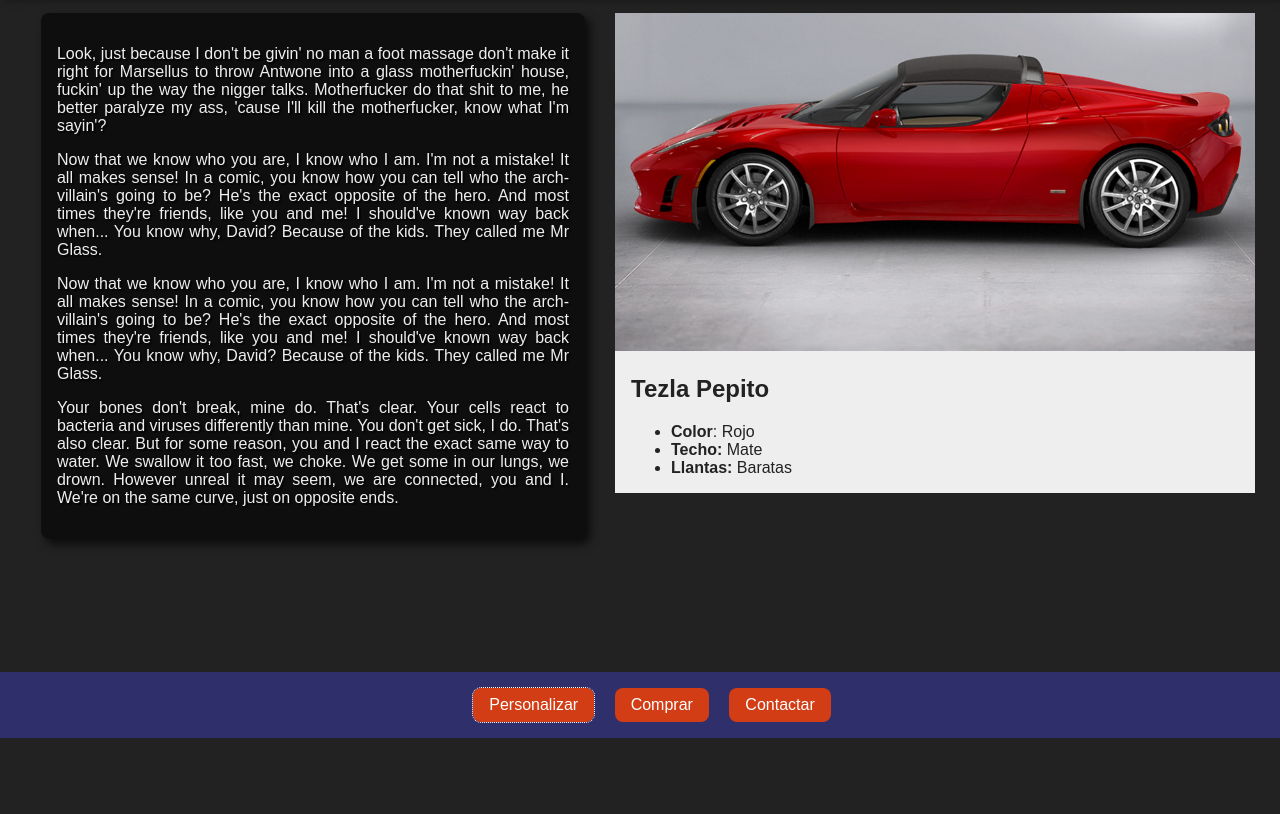
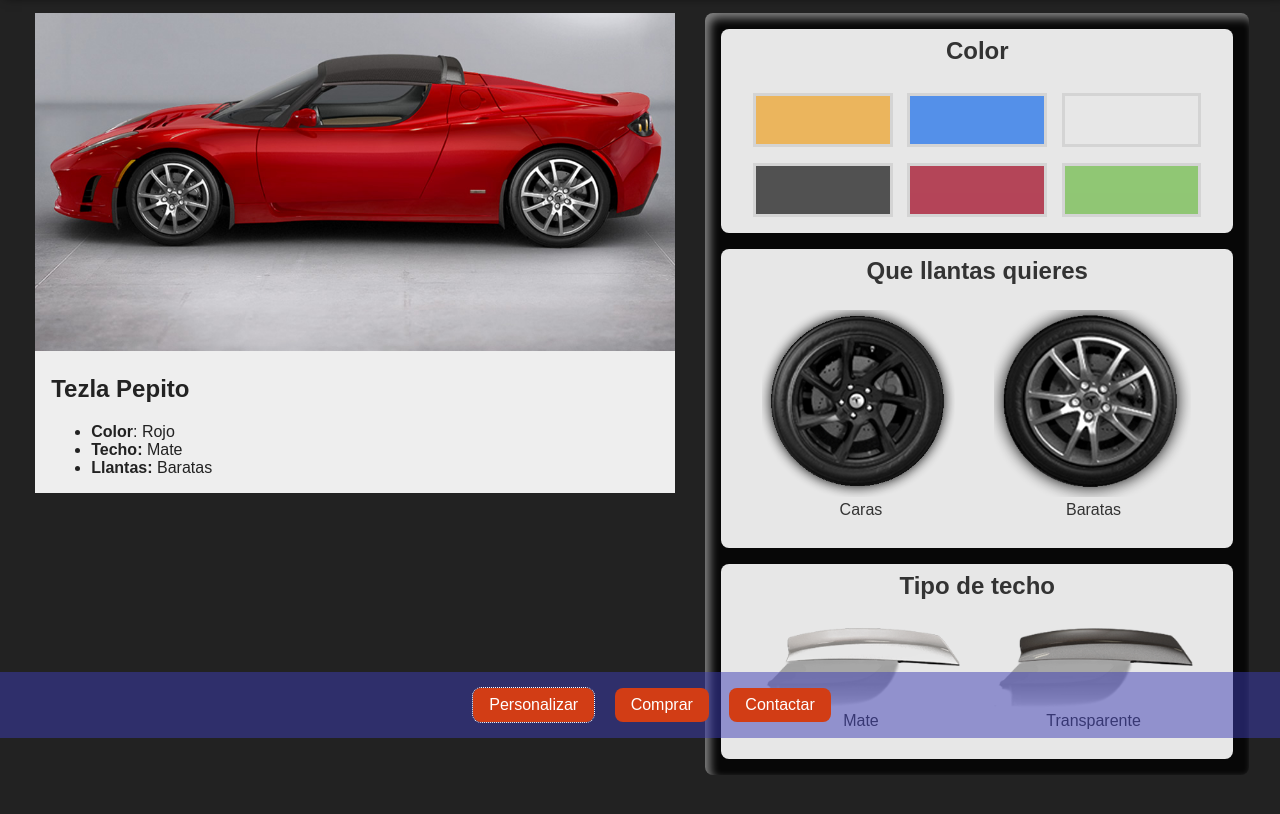
Before and after one commit to betobaz/mejorandocurso, a plain HTML site: page clase3/index.html in a window 1280 px wide. Both pictures are taken after a click on the link "Personalizar". Shown: the part 62-876 px from the top of the page. Before the commit the page ends 800 px from the top, so only its background shows below. Drawn offline with Linux system fonts and the light colour scheme; files whose address does not match are found by name.

Commit message:
fin de la clase 4

```diff
--- a/clase3/codiguito.js
+++ b/clase3/codiguito.js
@@ -19,5 +19,38 @@ $(document).on("ready", inicio);
 
 function inicio()
 {
-	alert("Mama, ya se programar!")
+	// Aqui va todo el codigo relacionado con DOM
+
+	// Asignación de una manejador del evento click para el elemento
+	// que tiene el id personalizar y ejecutará la función personalizar
+	$("#personalizar").on("click", personalizar);
 }
+
+
+function personalizar(evt){
+	evt.preventDefault();
+	// JSON
+	var cambiosCSS =
+	{
+		margin: 0,
+		overflow: "hidden",
+		padding: 0,
+		width: 0
+	};
+	var cambiosPersonalizacion =
+	{
+		height: "auto",
+		opacity: 1,
+		width: "40%"
+	}
+	$('#historia').css(cambiosCSS);
+	$('#personalizacion').css(cambiosPersonalizacion);
+	$("#color div").on("click", cambiarColor);
+}
+
+function cambiarColor(evt)
+{
+	var colorito = $(this).attr("id"),
+		nuevoCoche = "c"+colorito+".jpg";
+	$("#cochecito img").attr("src", nuevoCoche);
+}
--- a/clase3/estilos.css
+++ b/clase3/estilos.css
@@ -93,9 +93,101 @@ header h2{
 	background: rgba(0,0,0,0.6);
 	border-radius: 0.5em;
 	box-shadow: rgba(0,0,0,0.7) 5px 5px 10px;
+	display: inline-block;
 	margin: 0 2% 7em 1em;
 	padding: 1em;
 	text-align: justify;
 	text-shadow: rgba(0,0,0,0.7) 2px 2px 1px;
+	transition: all 1s ease;
 	width: 40%;
 }
+
+#personalizacion
+{
+	background: rgba(0,0,0,0.8);
+	border-radius: 0.5em;
+	box-shadow: rgba(255, 255, 255, 0.5) 5px 5px 10px inset;
+	display: inline-block;
+	margin: 0 0 6em 2%;
+	padding: 1em 1em 0 ;
+	overflow: hidden;
+	vertical-align: top;
+	width: 0;
+	height: 0;
+	opacity: 0;
+	transition: all 1s ease;
+}
+
+#personalizacion article
+{
+	background: rgba(255,255,255,0.9);
+	border-radius: 0.5em;
+	margin: 0 0 1em 0;
+	padding: 0.5em;
+	color: #333;
+}
+#personalizacion h2
+{
+	margin-top: 0;
+
+}
+
+#color div
+{
+	border: 3px solid #ccc;
+	cursor: pointer;
+	display: inline-block;
+	height: 3em;
+	margin: 0.5em 1%;
+	opacity: 0.7;
+	transition: all 0.5s ease;
+	vertical-align: top;
+	width: 27%;
+}
+#color div:hover
+{
+	border: 4px solid black;
+}
+
+#amarillo{
+	background: #eea024;
+}
+#azul{
+	background: #166ceb;
+}
+#blaco{
+	background: #dcdcdc;
+}
+#negro{
+	background: #121212;
+}
+#rojo{
+	background: #9f001c;
+}
+#verde{
+	background: #6cb944;
+}
+
+#llantas figure,
+#techo figure
+{
+	box-shadow: rbga(0,0,0,0.2) 0 0 1em;
+	cursor: pointer;
+	display: inline-block;
+	vertical-align: top;
+	width: 40%;
+	margin: 0 2% 1em;
+	padding: 1%;
+}
+
+#llantas figure img,
+#techo figure img
+{
+	transition: all 1s ease;
+	max-width: 100%;
+}
+
+#llantas figure img:hover
+{
+	transform: scale(1.2) rotate(365deg);
+}
--- a/clase3/index.html
+++ b/clase3/index.html
@@ -33,12 +33,45 @@
 				</ul>
 			</figcaption>
 		</figure>
+		<section id="personalizacion">
+			<article id="color">
+				<h2>Color</h2>
+				<div id="amarillo">&nbsp;</div>
+				<div id="azul">&nbsp;</div>
+				<div id="blanco">&nbsp;</div>
+				<div id="negro">&nbsp;</div>
+				<div id="rojo">&nbsp;</div>
+				<div id="verde">&nbsp;</div>
+			</article>
+			<article id="llantas">
+				<h2>Que llantas quieres</h2>
+				<figure id="llanta1">
+					<img src="llanta1.png" alt="">
+					<figcaption>Caras</figcaption>
+				</figure>
+				<figure id="llanta2">
+					<img src="llanta2.png" alt="">
+					<figcaption>Baratas</figcaption>
+				</figure>
+			</article>
+			<article id="techo">
+				<h2>Tipo de techo</h2>
+				<figure id="techo1">
+					<img src="techo1.png" alt="">
+					<figcaption>Mate</figcaption>
+				</figure>
+				<figure id="techo2">
+					<img src="techo2.png" alt="">
+					<figcaption>Transparente</figcaption>
+				</figure>
+			</article>
+		</section>
 	</section>
 	<nav>
 		<ul>
-			<li><a href="#">Personalizar</a></li>
-			<li><a href="#">Comprar</a></li>
-			<li><a href="#">Contactar</a></li>
+			<li><a href="#" id="personalizar">Personalizar</a></li>
+			<li><a href="#" id="comprar">Comprar</a></li>
+			<li><a href="#" id="contactar">Contactar</a></li>
 		</ul>
 	</nav>
 	<script src="jquery.js"></script>
```
Also changed, not shown: clase3/camarillo.jpg (added), clase3/cazul.jpg (added), clase3/cblanco.jpg (added), clase3/cnegro.jpg (added), clase3/cverde.jpg (added), clase3/llanta1.png (added), clase3/llanta2.png (added), clase3/techo1.png (added), clase3/techo2.png (added).
